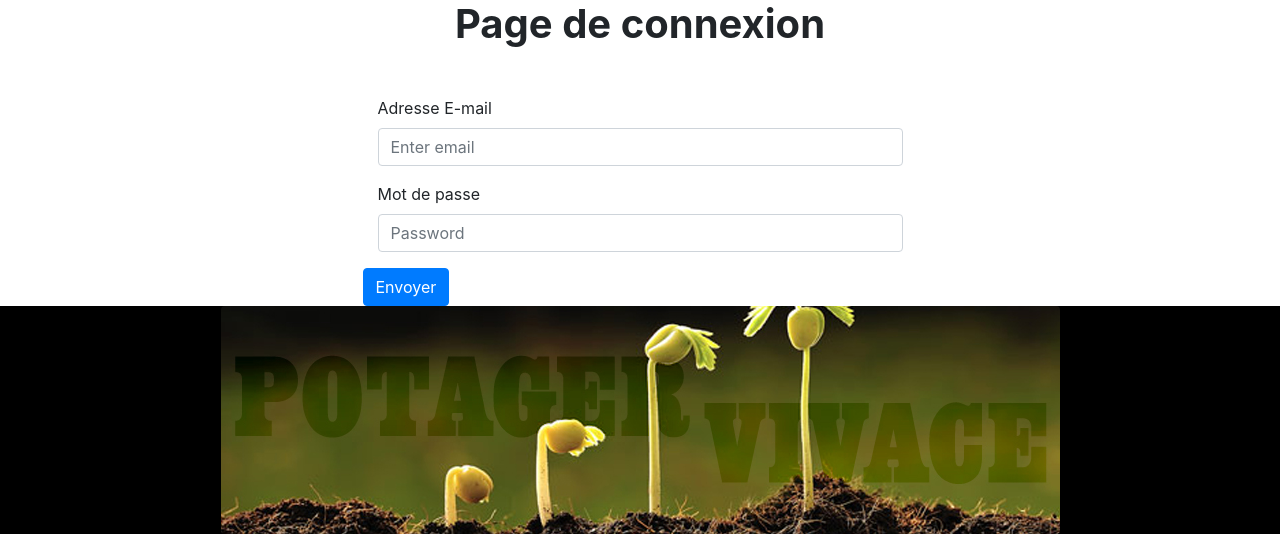
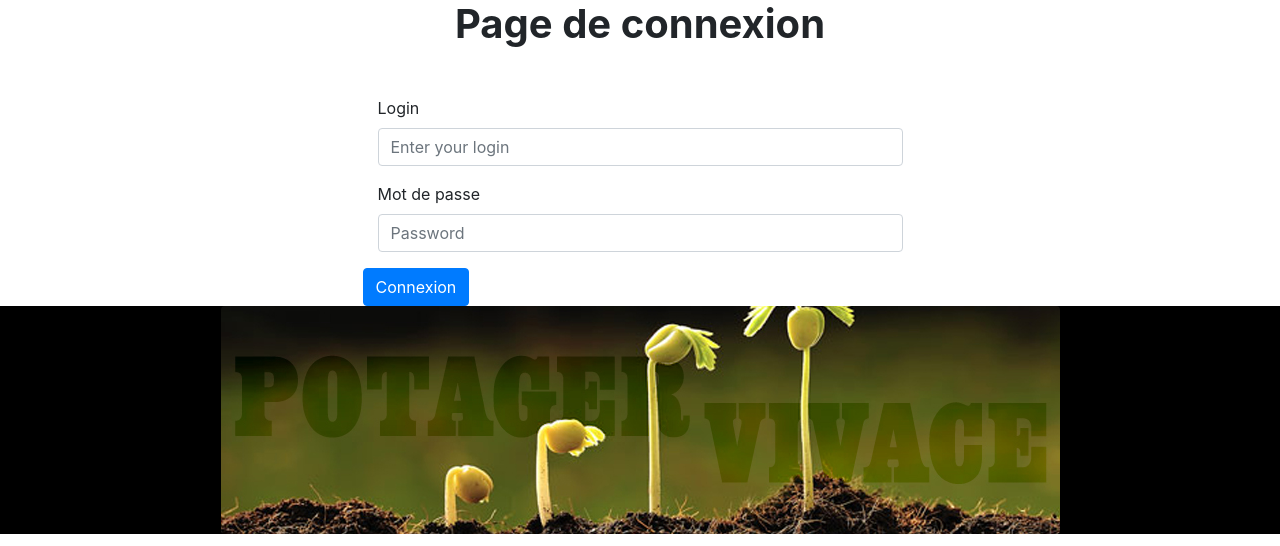
Before and after one commit to jerome-gg/jarditou, a CodeIgniter app: page /ci/index.php/users/connexion in a window 1280 px wide. Shown: the part 184-730 px from the top of the page. Run offline with CodeIgniter, Linux system fonts and the light colour scheme.

Commit message:
Ajout de l'authentification  avec update date de derniere connexion. Ajout de l'ouverture de session.

```diff
--- a/application/config/database.php
+++ b/application/config/database.php
@@ -77,7 +77,7 @@ $db['default'] = array(
 	'dsn'	=> '',
 	'hostname' => 'localhost',
 	'username' => 'root',
-	'password' => 'Admin',
+	'password' => '',
 	'database' => 'jarditou',
 	'dbdriver' => 'mysqli',
 	'dbprefix' => '',
--- a/application/config/form_validation.php
+++ b/application/config/form_validation.php
@@ -214,5 +214,28 @@
                             'regex_match' => 'Veuillez entrer une saisie valide.',
                         )
                     )
+                ),
+                /*-------------------------------Gestion des erreur et contrôle formulaire connexion user-------------------------------*/
+                'Users/connexion' => array(
+                    array(
+                        'field'=>'user_login',
+                        'label'=>'Login',
+                        'rules'=>'required|max_length[25]|regex_match[/^[A-Za-z \-\']+$/]',
+                        'errors'=>array(
+                            'required' => 'Veuillez remplir ce champ.',
+                            'max_length' => 'Saisie limité à 25 caractères.',
+                            'regex_match' => 'Veuillez entrer une saisie valide.',
+                        )
+                    ),
+                    array(
+                        'field'=>'user_pass',
+                        'label'=>'Mot de passe',
+                        'rules'=>'required|max_length[100]|regex_match[/^[a-zA-Z0-9]+$/]',
+                        'errors'=>array(
+                            'required' => 'Veuillez remplir ce champ.',
+                            'max_length' => 'Saisie limité à 100 caractères.',
+                            'regex_match' => 'Veuillez entrer une saisie valide.',
+                        )
+                    ),
                 )
             );
--- a/application/controllers/Produits.php
+++ b/application/controllers/Produits.php
@@ -184,7 +184,7 @@ defined('BASEPATH') OR exit('No direct script access allowed');
                     redirect( site_url( 'Produits/modif'));
                 }
 
-                // if($this->input->post()){ // 2e appel de la page : traitement du formulaire
+
 
             }
 
--- a/application/controllers/Users.php
+++ b/application/controllers/Users.php
@@ -50,8 +50,38 @@ defined('BASEPATH') OR exit('No direct script access allowed');
 
         public function connexion()
         {
-            $this->load->view('header');
-            $this->load->view('connexion');
-            $this->load->view('footer');
+            $this->load->helper('form');
+            $this->load->library('form_validation');
+
+            if($this->form_validation->run() == FALSE){
+
+                $this->load->view('header');
+                $this->load->view('connexion');
+                $this->load->view('footer');
+
+            }else{
+                $data = $this->input->post();
+
+                foreach($data as $key => $value){
+                    $key = htmlspecialchars($value);
+                }
+
+                $this->load->model('Users_model');
+                $requete = $this->Users_model->auth_user($data);
+
+                if($requete){
+                    if(($data['user_login'] == $requete->user_login) && (password_verify($data['user_pass'],$requete->user_pass))){
+
+                        $newdata = array(
+                            'user_name' => $requete->user_prenom,
+                            'email' => $requete->user_mail,
+                            'user_droit' => $requete->user_droit,
+                        );
+                        $this->session->set_userdata($newdata);
+
+                    }
+                }
+
+            }
         }
     }
--- a/application/models/Produits_model.php
+++ b/application/models/Produits_model.php
@@ -12,7 +12,7 @@ class Produits_model extends CI_Model
     }
 
 /**
- * methode pour ajour de produits dans la base
+ * methode pour ajouter des produits dans la base
  */
     public function push_data($data){
         // execute une requete insert, $data contient les infos sous forme de tableau.
--- a/application/views/connexion.php
+++ b/application/views/connexion.php
@@ -1,14 +1,16 @@
 <h1>Page de connexion</h1>
     <div class="container">
-        <form method="post" action="<?php echo site_url('Produits/connexion')?>;">
+        <form method="post" action="<?php echo site_url('Users/connexion')?>">
           <div class="form-group col-sm-6 offset-3">
-            <label for="exampleInputEmail1">Adresse E-mail </label>
-            <input type="email" class="form-control" id="exampleInputEmail1" aria-describedby="emailHelp" placeholder="Enter email" name="email">
+            <label for="login">Login </label>
+            <input type="text" class="form-control" id="login" aria-describedby="emailHelp" placeholder="Enter your login" name="user_login">
+            <?php echo form_error('user_login', '<div class= "red">', '</div>'); ?>
           </div>
           <div class="form-group col-sm-6 offset-3">
-            <label for="exampleInputPassword1">Mot de passe</label>
-            <input type="password" class="form-control" id="exampleInputPassword1" placeholder="Password" name="pass">
+            <label for="pass">Mot de passe</label>
+            <input type="password" class="form-control" id="pass" placeholder="Password" name="user_pass">
+            <?php echo form_error('user_pass', '<div class= "red">', '</div>'); ?>
           </div>
-          <button type="submit" class="btn btn-primary offset-3">Envoyer</button>
+          <button type="submit" class="btn btn-primary offset-3">Connexion</button>
         </form>
     </div>
--- a/application/views/default.php
+++ b/application/views/default.php
@@ -1,4 +1,4 @@
-<?php header( "refresh:3; url=" .site_url('Produits/liste')); ?>
+<?php header( "refresh:3; url=" .site_url('Produits/accueil')); ?>
 
 <!DOCTYPE html>
 <html lang="fr">
@@ -11,7 +11,7 @@
     <div class="div_success" >
         <h3 class="success">Le formulaire n'a pas été correctement soumis</h3>
         <p class="success">Vous allez être redirigé dans quelques secondes.
-            Si ce n'est pas le cas <a href="<?php site_url('Produits/liste') ?>" title="liens vers la liste">cliquez ici</a>.
+            Si ce n'est pas le cas <a href="<?php site_url('Produits/accueil') ?>" title="liens vers l'accueil'">cliquez ici</a>.
         </p>
     </div>
 
```
Also changed, not shown: application/models/Users_model.php (+30 -1 lines).
